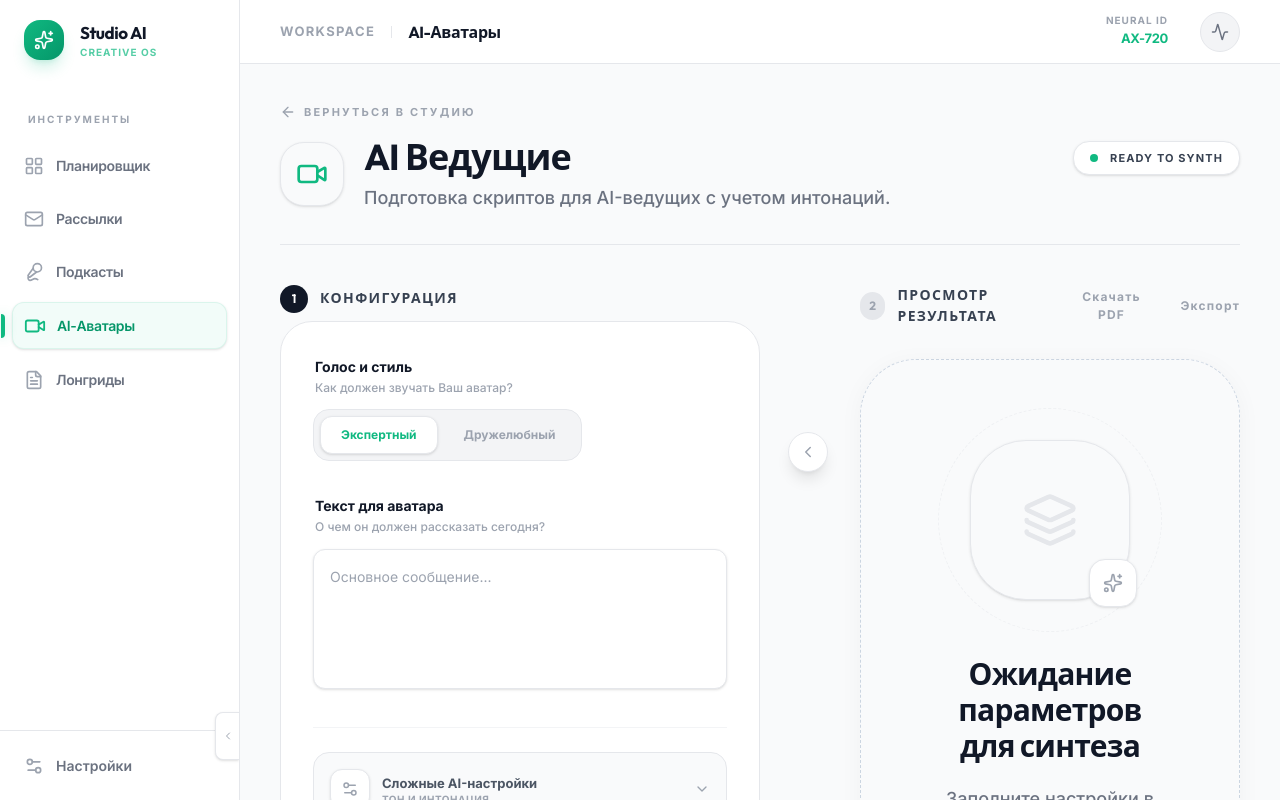
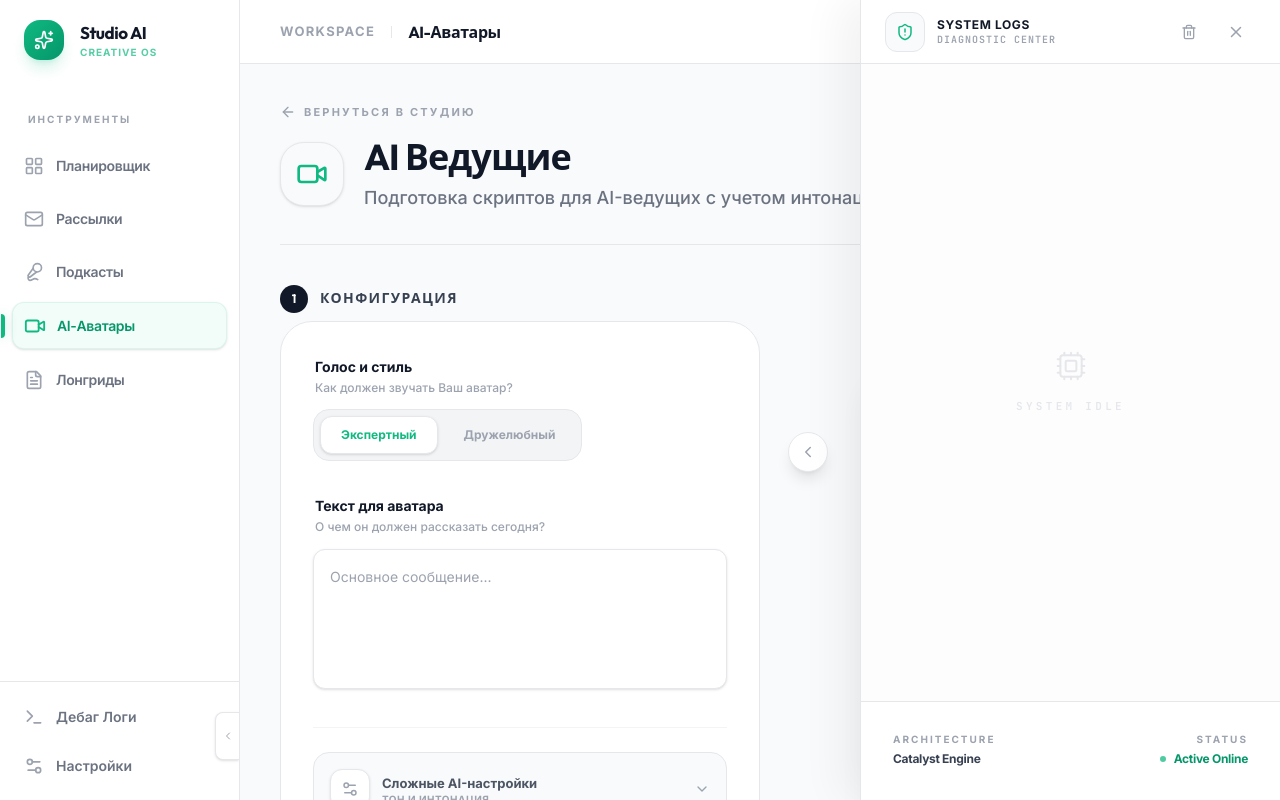
Before and after one commit to alekseeva943-cloud/AI-Content-OS, a React (Vite) app: page /avatars in a window 1280 px wide. Built offline with nearby package versions, Linux system fonts and the light colour scheme.

Commit message:
добавил дебаг панель

```diff
--- a/src/shared/components/DashboardLayout.tsx
+++ b/src/shared/components/DashboardLayout.tsx
@@ -43,12 +43,6 @@ export function DashboardLayout() {
                      <span className="text-[13px] font-bold text-[#10B981] mt-1 tracking-tight">AX-720</span>
                   </div>
                </div>
-               <button
-                  onClick={toggleDebug}
-                  className="w-10 h-10 rounded-full bg-[#F3F4F6] border border-[#E5E7EB] flex items-center justify-center text-[#6B7280] hover:text-[#10B981] transition-colors cursor-pointer"
-               >
-                  <Activity size={18} />
-               </button>
             </div>
         </header>
 
--- a/src/shared/components/Sidebar.tsx
+++ b/src/shared/components/Sidebar.tsx
@@ -75,6 +75,15 @@ export function Sidebar() {
 
       {/* Footer area */}
       <div className="p-3 border-t border-[#E5E7EB] space-y-1 bg-white">
+        <button
+          onClick={toggleDebug}
+          className={cn(
+            "w-full flex items-center gap-3 px-3 py-3 rounded-xl transition-all group text-[#6B7280] hover:text-[#111827] hover:bg-black/[0.02]"
+          )}
+        >
+          <Terminal className="w-5 h-5 flex-shrink-0 text-[#9CA3AF] group-hover:text-[#6B7280]" />
+          {!sidebarCollapsed && <span className="text-[14px] font-semibold whitespace-nowrap">Дебаг Логи</span>}
+        </button>
         {FOOTER_NAVIGATION.map((item) => (
           <NavLink
             key={item.id}
--- a/src/stores/useDebugStore.ts
+++ b/src/stores/useDebugStore.ts
@@ -19,7 +19,7 @@ interface DebugState {
 
 export const useDebugStore = create<DebugState>((set) => ({
   logs: [],
-  isOpen: false,
+  isOpen: true,
   addLog: (entry) => set((state) => ({
     logs: [
       {
```
